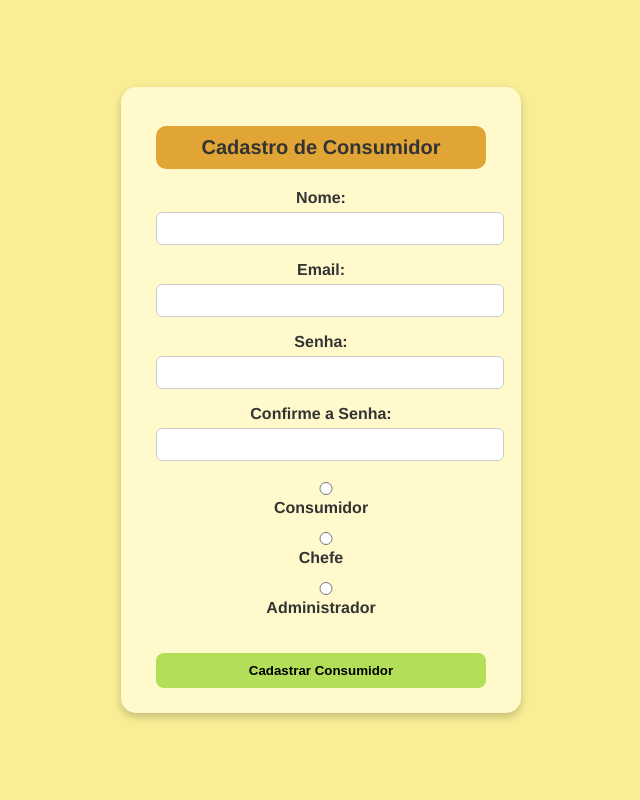
After one commit to leandramts/Cookmasters_github, a Django app: page /usuarios/cadastro/consumidor/ in a window 1280 px wide. The commit adds this page. Shown: the whole page, without its empty margins (319-959 px from the left). Run offline with Django 5.2, Linux system fonts and the light colour scheme.

Commit message:
atualização telas de cadastro

```diff
--- /dev/null
+++ b/usuarios/templates/usuarios/F_Tela_Cadastro_consumidor.html
@@ -0,0 +1,68 @@
+<!DOCTYPE html>
+<html lang="pt-BR">
+<head>
+    <meta charset="UTF-8">
+    <title>Cadastro de Consumidor</title>
+    <style>
+        body {
+            background-color: #f9ed95;
+            font-family: Helvetica, Arial, sans-serif;
+            display: flex;
+            justify-content: center;
+            align-items: center;
+            height: 100vh;
+            margin: 0;
+        }
+        .container {
+            background-color: #fff9cc;
+            padding: 25px 35px;
+            border-radius: 15px;
+            box-shadow: 0 4px 8px rgba(0,0,0,0.2);
+            width: 330px;
+            text-align: center;
+        }
+        h1 {
+            background-color: #e1a536;
+            color: #333;
+            padding: 10px;
+            border-radius: 10px;
+            font-size: 20px;
+            margin-bottom: 20px;
+        }
+        label {
+            color: #333;
+            font-weight: bold;
+            display: block;
+            margin-top: 10px;
+        }
+        input {
+            width: 100%;
+            padding: 8px;
+            border-radius: 6px;
+            border: 1px solid #ccc;
+            margin-top: 5px;
+        }
+        button {
+            margin-top: 20px;
+            background-color: #B3DE58;
+            color: #000;
+            border: none;
+            padding: 10px 20px;
+            font-weight: bold;
+            border-radius: 8px;
+            cursor: pointer;
+            width: 100%;
+        }
+    </style>
+</head>
+<body>
+    <div class="container">
+        <h1>Cadastro de Consumidor</h1>
+        <form method="post">
+            {% csrf_token %}
+            {{ form.as_p }}
+            <button type="submit">Cadastrar Consumidor</button>
+        </form>
+    </div>
+</body>
+</html>
--- a/usuarios/urls.py
+++ b/usuarios/urls.py
@@ -7,11 +7,14 @@ from .forms import FormularioLoginUsuario
 app_name = 'usuarios'
 
 urlpatterns = [
-    path('cadastro/', views.cadastro_view, name='cadastro'),
     path('login/', auth_views.LoginView.as_view(
         template_name='usuarios/F_Tela_Login.html',
         authentication_form=FormularioLoginUsuario
     ), name='login'),
     path('logout/', auth_views.LogoutView.as_view(), name='logout'),
-    path('chefe/', views.historia_chefe, name = "historia_chefe")
+    path('chefe/', views.historia_chefe, name = "historia_chefe"),
+    path('cadastro/', views.escolher_tipo_usuario, name='escolher_tipo'),
+    path('cadastro/chefe/', views.cadastro_chefe, name='cadastro_chefe'),
+    path('cadastro/consumidor/', views.cadastro_consumidor, name='cadastro_consumidor'),
+    path('cadastro/adm/', views.cadastro_adm, name='cadastro_adm'),
 ]
--- a/usuarios/views.py
+++ b/usuarios/views.py
@@ -1,24 +1,54 @@
 from django.shortcuts import render, redirect
-from .forms import FormularioCadastroUsuario
-from .forms import HistoriaChefeForm
+from django.contrib import messages
+from .forms import FormularioCadastroUsuario, HistoriaChefeForm
 
-def cadastro_view(request):
+
+def escolher_tipo_usuario(request):
+    return render(request, 'usuarios/F_Tela_Escolher_Tipo.html')
+
+def cadastro_chefe(request):
     if request.method == 'POST':
         form = FormularioCadastroUsuario(request.POST)
         if form.is_valid():
-            form.save()
+            usuario = form.save(commit=False)
+            usuario.tipo = 'chefe'
+            usuario.save()
+            messages.success(request, f'Chefe {usuario.nome} cadastrado com sucesso!')
+            return redirect('historia_chefe')
+    else:
+        form = FormularioCadastroUsuario()
+
+    return render(request, 'usuarios/F_Tela_Cadastro_Chefe.html', {'form': form})
+
+def cadastro_consumidor(request):
+    if request.method == 'POST':
+        form = FormularioCadastroUsuario(request.POST)
+        if form.is_valid():
+            usuario = form.save(commit=False)
+            usuario.tipo = 'consumidor'
+            usuario.save()
+            messages.success(request, f'Consumidor {usuario.nome} cadastrado com sucesso!')
             return redirect('home')
     else:
         form = FormularioCadastroUsuario()
 
-    return render(request, 'usuarios/F_Tela_Cadastro.html', {'form': form})
+    return render(request, 'usuarios/F_Tela_Cadastro_Consumidor.html', {'form': form})
 
+# Cadastro de administrador (acesso restrito)
+def cadastro_adm(request):
+    if request.method == 'POST':
+        email = request.POST.get('email')
+
+        messages.info(request, f'Solicitação de acesso enviada para o administrador da empresa ({email}).')
+        return redirect('home')
+
+    return render(request, 'usuarios/F_Tela_Cadastro_Adm.html')
 
 def historia_chefe(request):
     if request.method == 'POST':
         nome = request.POST.get('nome')
         resumo = request.POST.get('resumo')
-        receitas = request.POST.get('receitas').split(';')  # separa receitas por ;
+        receitas = request.POST.get('receitas').split(';')
         contexto = {
             'nome': nome,
             'resumo': resumo,
@@ -27,4 +57,4 @@ def historia_chefe(request):
         return render(request, 'usuarios/chefe_historia.html', contexto)
     else:
         form = HistoriaChefeForm()
-    return render(request, 'usuarios/F_Tela_Historia_Chefe.html')
+        return render(request, 'usuarios/F_Tela_Historia_Chefe.html', {'form': form})
```
Also changed, not shown: usuarios/templates/usuarios/F_Escolher_Usuario.html (added, +60 -0 lines), usuarios/templates/usuarios/F_Tela_Cadastrar_adm.html (added, +77 -0 lines), usuarios/templates/usuarios/F_Tela_Cadastro_chefe.html (renamed from usuarios/templates/usuarios/F_Tela_Cadastro.html, +5 -12 lines).
